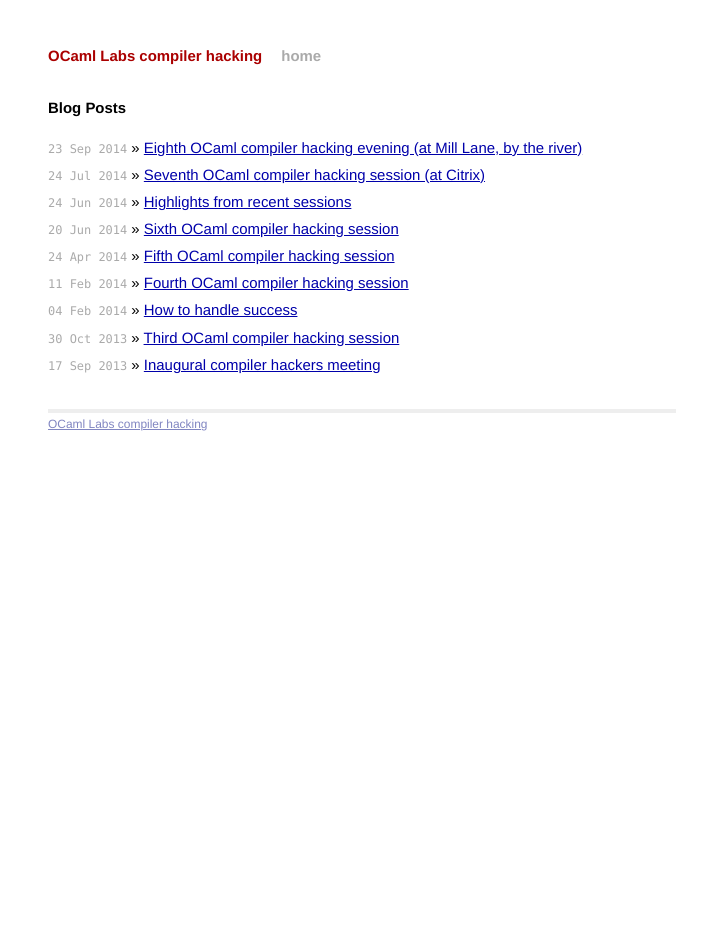
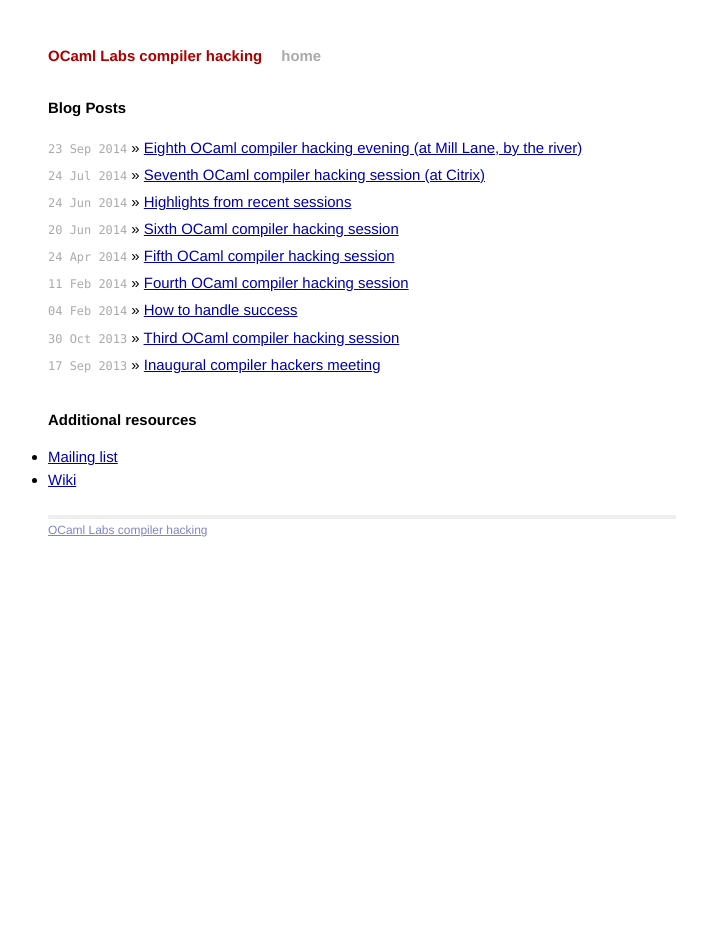
Before and after one commit to ocamllabs/compiler-hacking, a Jekyll site: the page built from blog/index.html, in a window 1280 px wide. Shown: the whole page, without its empty margins (278-985 px from the left). Built offline with Jekyll 4.4.1, drawn with Linux system fonts in a browser that asks for light colours; Markdown is read by kramdown in place of the engine named in the settings.

Commit message:
Add links to mailing list and wiki.

```diff
--- a/blog/index.html
+++ b/blog/index.html
@@ -10,4 +10,10 @@
       <li><span>{{ post.date | date_to_string }}</span> &raquo; <a href="{{ post.url }}">{{ post.title }}</a></li>
     {% endfor %}
   </ul>
+
+  <h1>Additional resources</h1>
+  <ul>
+    <li><a href="http://lists.ocaml.org/listinfo/cam-compiler-hacking">Mailing list</a></li>
+    <li><a href="https://github.com/ocamllabs/compiler-hacking/wiki">Wiki</a></li>
+  </ul>
 </div>
```
